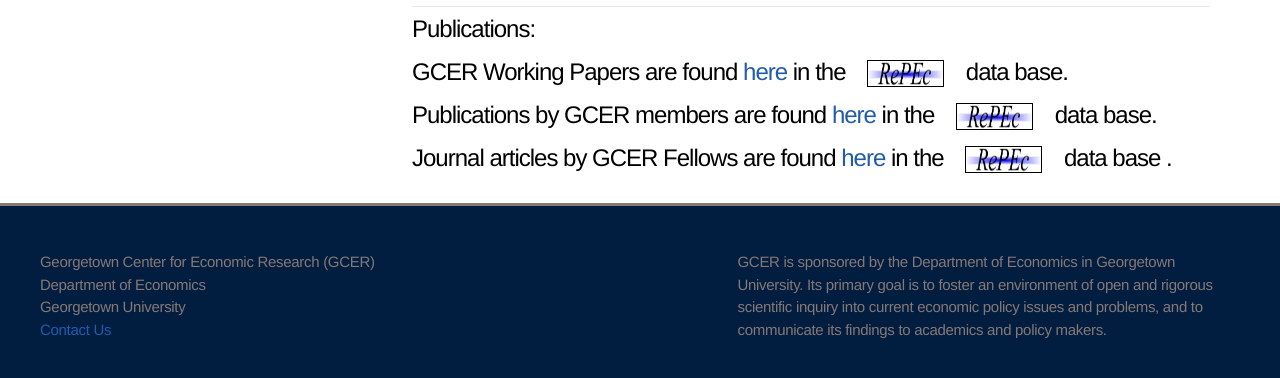
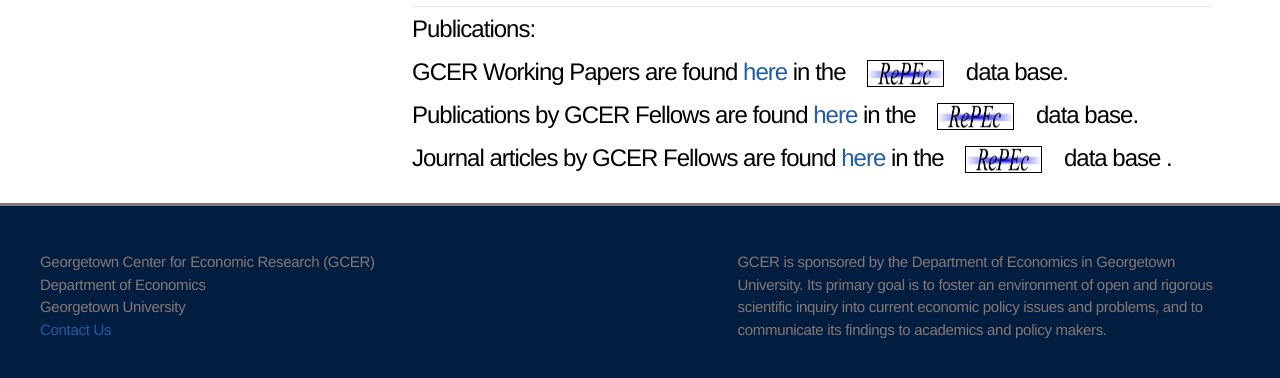
Before and after one commit to georgetown-econ/gcer, a Jekyll site: the page built from research.html, in a window 1280 px wide and 900 px high, scrolled down 2463 px, cut to the strip 499-877 px from the top of the window. Built offline with Jekyll 4.4.1, drawn with Linux system fonts in a browser that asks for light colours.

Commit message:
Updated research.html

```diff
--- a/research.html
+++ b/research.html
@@ -68,7 +68,7 @@
       <a name="publications"></a>
       <span class="section-title"> Publications: </span>
       <p><span class="section-title"> GCER Working Papers are found  <a href="https://ideas.repec.org/s/geo/guwopa.html"  target="_blank">here</a> in the <img alt="click to obtain Working Paper Series from REPEC" src="/assets/images/repec.gif" width="75" height="25" border="1"   align="center"  hspace="16" >  data base. </span></p>
-      <p><span class="section-title"> Publications by GCER members are found <a href="http://ideas.repec.org/d/edgeous.html"  target="_blank">here</a> in the <img alt="click to obtain Working Paper Series from REPEC" src="/assets/images/repec.gif" width="75" height="25" border="1"   align="center"  hspace="16" >  data base. </span></p>
+      <p><span class="section-title"> Publications by GCER Fellows are found <a href="http://ideas.repec.org/d/edgeous.html"  target="_blank">here</a> in the <img alt="click to obtain Working Paper Series from REPEC" src="/assets/images/repec.gif" width="75" height="25" border="1"   align="center"  hspace="16" >  data base. </span></p>
       <p><span class="section-title"> Journal articles  by GCER Fellows are found  <a href="http://ideas.repec.org/d/edgeous.html#a"  target="_blank"> here </a> in the <img  alt="click to obtain journal articles from REPEC" src="/assets/images/repec.gif" width="75" height="25" border="1"   align="center"  hspace="16" >  data base . </span></p>
 
     </div>
```
